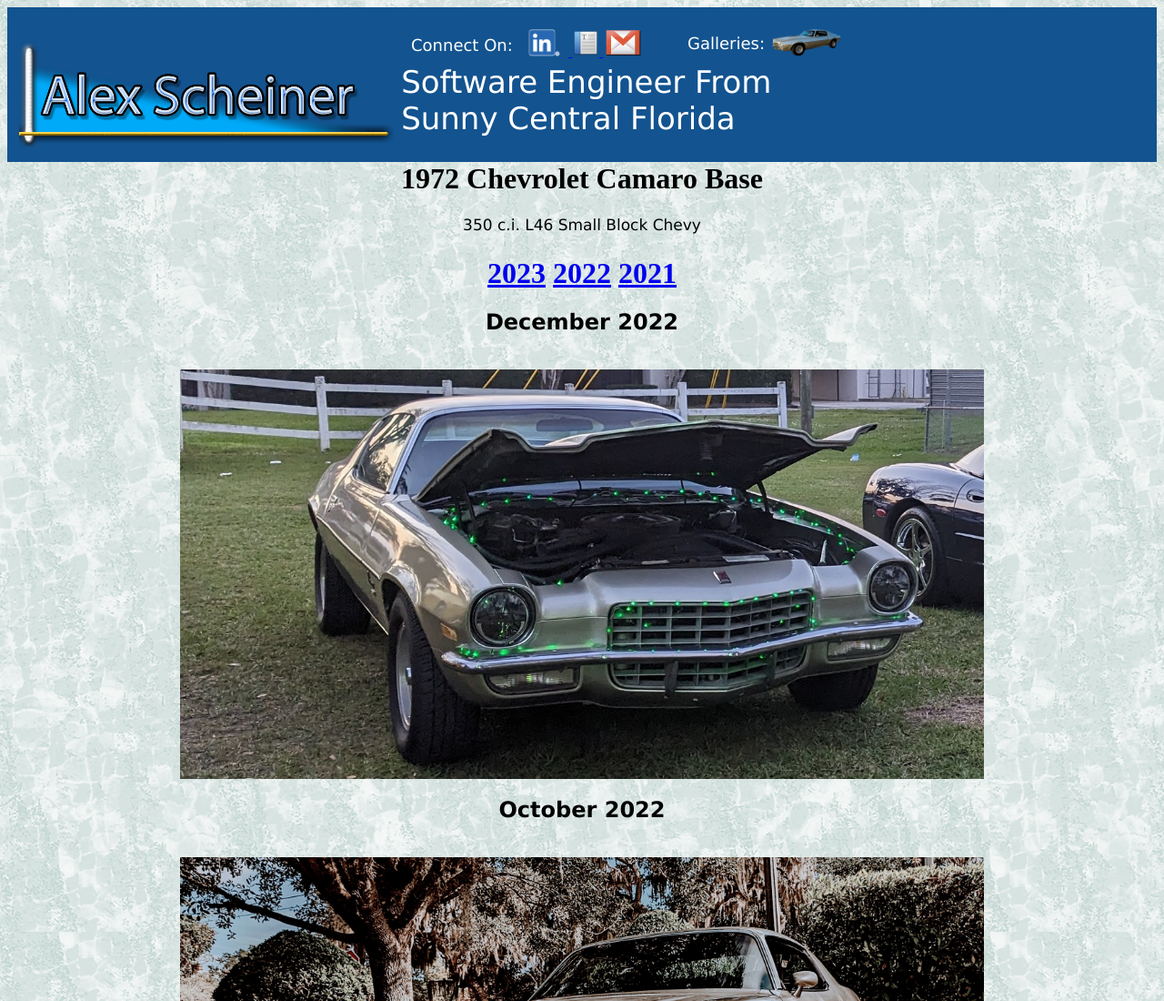
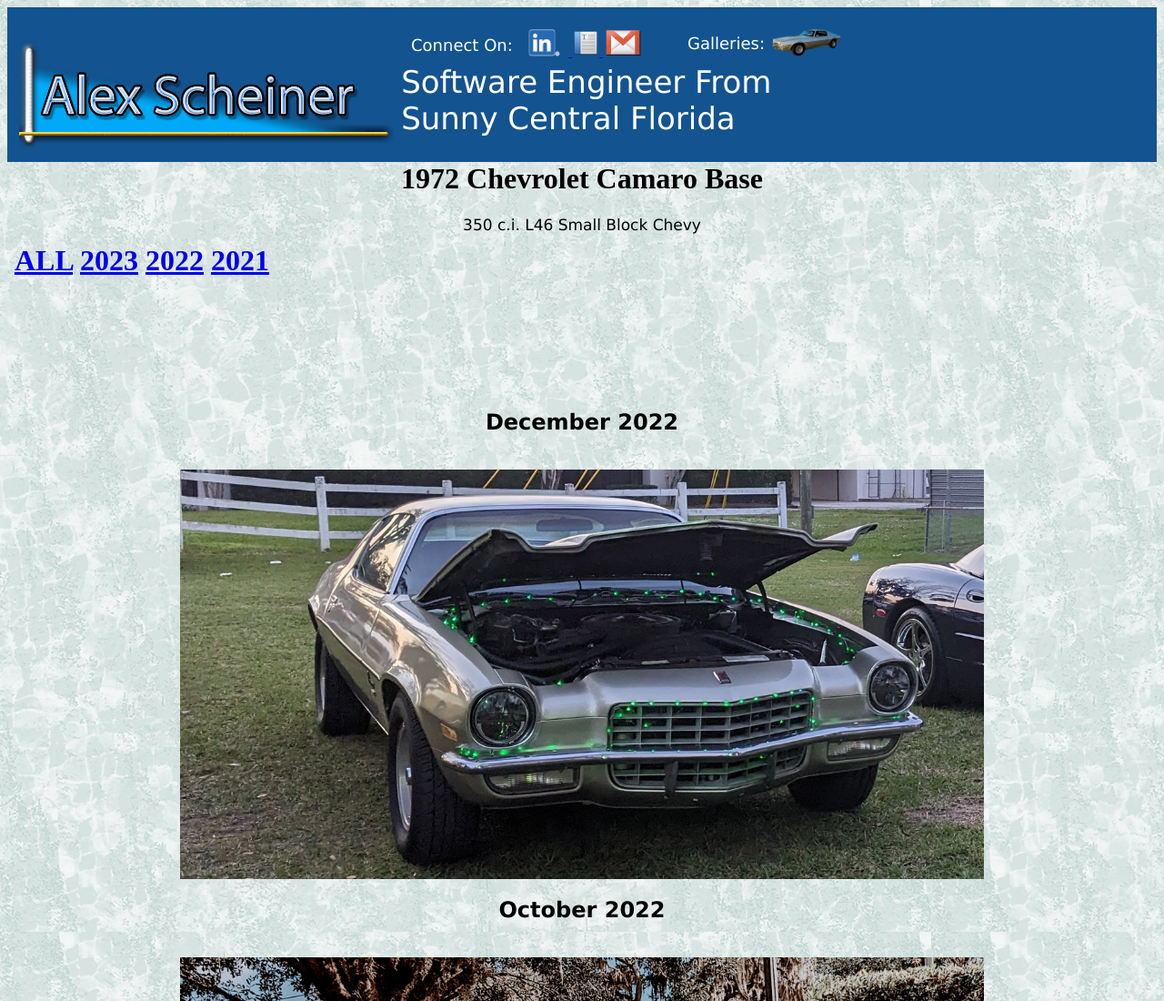
Before and after one commit to AlexScheiner/AlexScheiner.github.io, a plain HTML site: page camaro/index.html in a window 1280 px wide. Shown: the top 1100 px of the page at 91% size. Drawn offline with Linux system fonts and the light colour scheme.

Commit message:
fix navigation to embed for maitnance

```diff
--- a/camaro/index.html
+++ b/camaro/index.html
@@ -45,10 +45,7 @@
               <h1 width="100%">1972 Chevrolet Camaro Base</h1>
         <p>350 c.i. L46 Small Block Chevy</p>
       </div>
-      <h1 width="100%">
-        <a href="/camaro/2023">2023</a>
-        <a href="/camaro/2022">2022</a>
-        <a href="/camaro/2021">2021</a>
+      <embed src="/camaro/navigation.html" width="100%" height="170"></embed>
       </h1>
       <div class="graphics">
         <h2>December 2022</h2>
```
